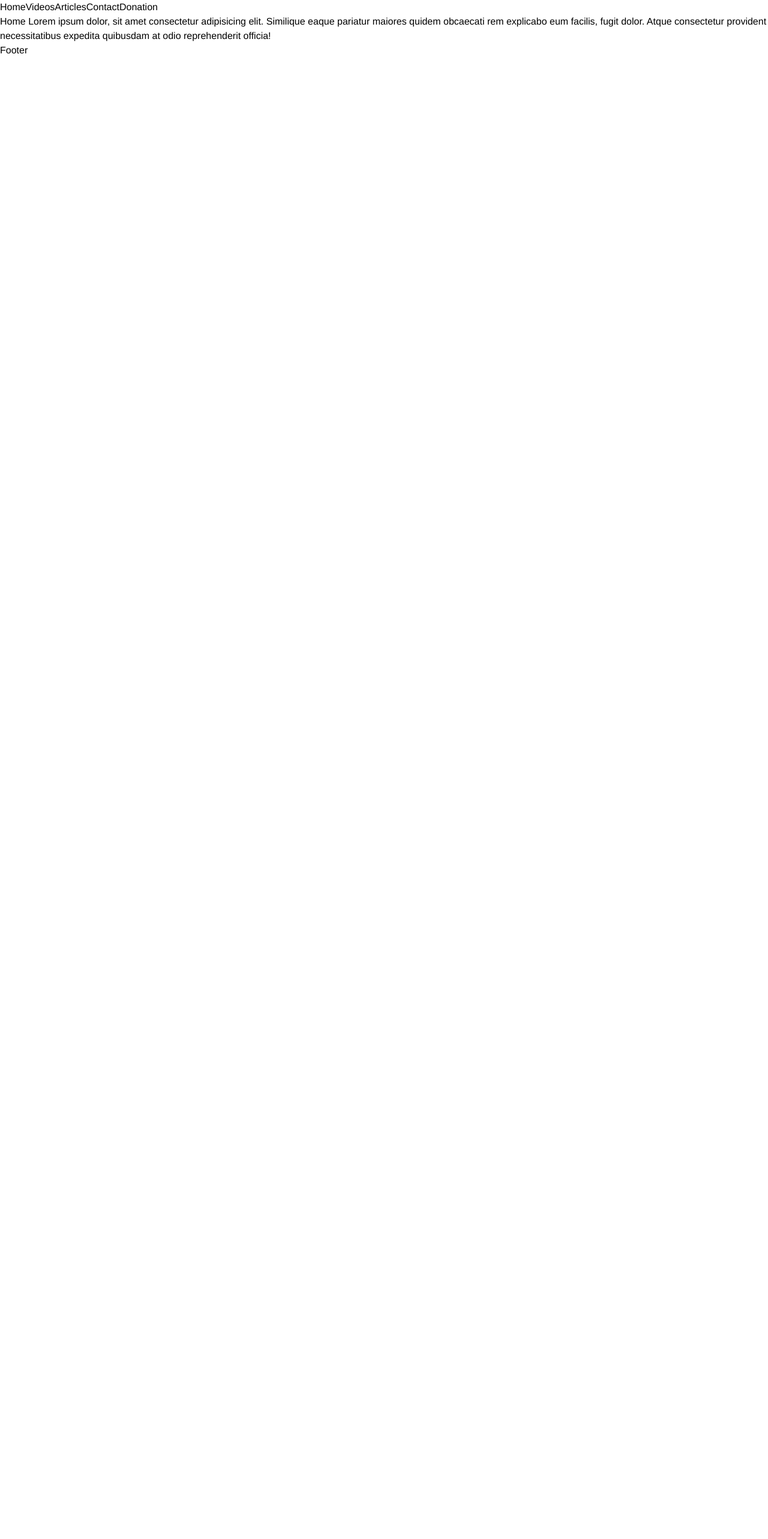
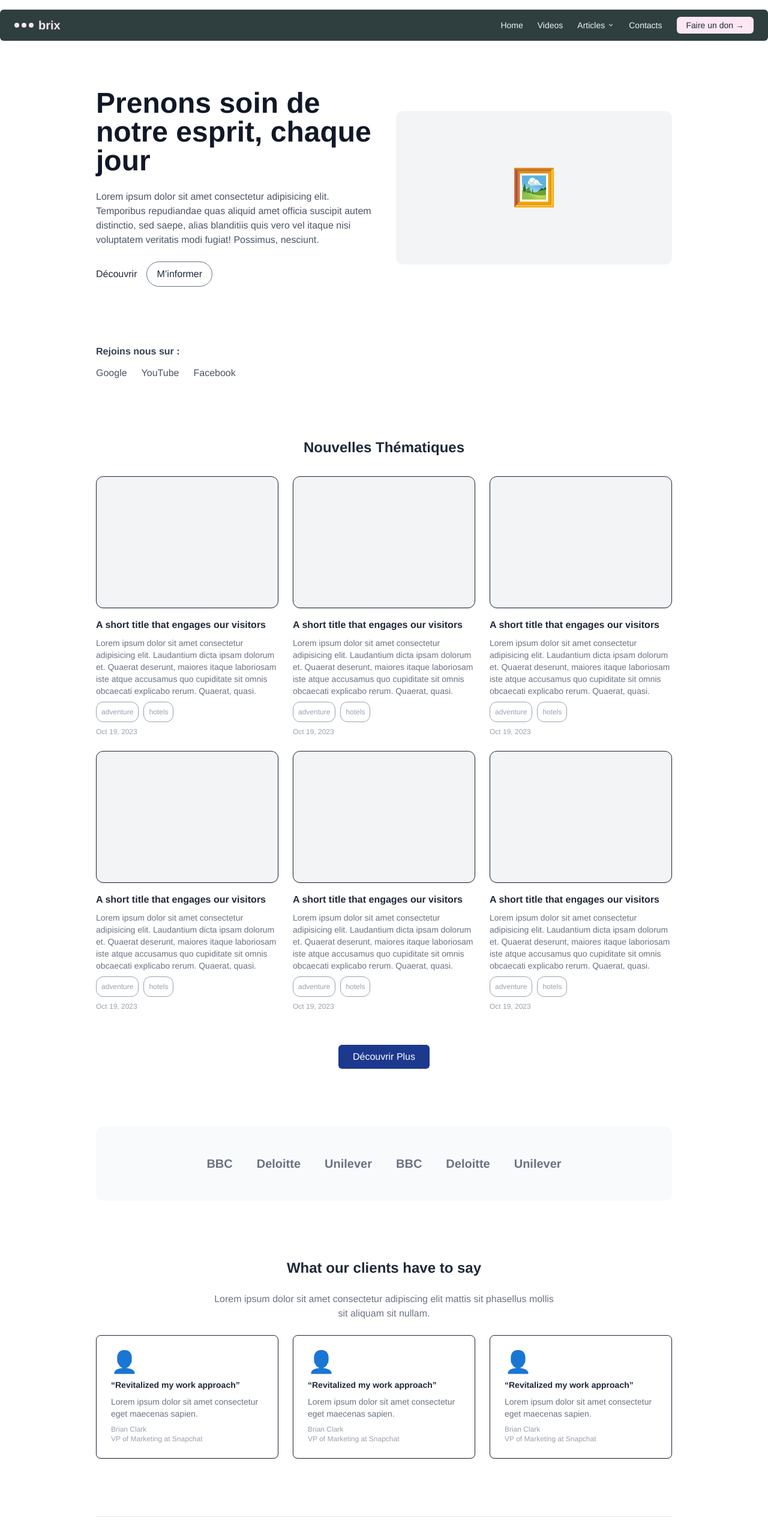
Before and after one commit to phanuel19/laura-blog-frontend, a React (Vite) app: page / in a window 1280 px wide. Shown: the top 2566 px of the page at 60% size. Before the commit the page ends 800 px from the top, so only its background shows below. Built offline with nearby package versions, Linux system fonts and the light colour scheme.

Commit message:
configuration et premiers piliers de la page d'accueil

```diff
--- a/package.json
+++ b/package.json
@@ -13,6 +13,7 @@
     "@tailwindcss/vite": "^4.1.4",
     "react": "^19.0.0",
     "react-dom": "^19.0.0",
+    "react-icons": "^5.5.0",
     "react-router": "^7.5.3",
     "tailwindcss": "^4.1.4"
   },
--- /dev/null
+++ b/src/components/Cards/Videos/VideosCard.jsx
@@ -0,0 +1,26 @@
+import React from "react";
+
+function VideosCard({ key }) {
+  return (
+    <div key={key} className=" text-left">
+      <div className="h-55 bg-gray-100 shadow-sm mb-4 rounded-xl border p-4 " />
+      {/* <p className="text-sm font-medium text-gray-700">Loki Bright</p> */}
+      <h3 className="font-semibold mt-2">
+        A short title that engages our visitors
+      </h3>
+      <p className="text-sm text-gray-500 mt-2 align-justify ">
+        Lorem ipsum dolor sit amet consectetur adipisicing elit. Laudantium
+        dicta ipsam dolorum et. Quaerat deserunt, maiores itaque laboriosam iste
+        atque accusamus quo cupiditate sit omnis obcaecati explicabo rerum.
+        Quaerat, quasi.
+      </p>
+      <div className="flex gap-2 text-xs text-gray-400 mt-2">
+        <span className="rounded-xl border p-2">adventure</span>
+        <span className="rounded-xl border p-2">hotels</span>
+      </div>
+      <p className="text-xs text-gray-400 mt-2">Oct 19, 2023 </p>
+    </div>
+  );
+}
+
+export default VideosCard;
--- /dev/null
+++ b/src/components/global/Footer.jsx
@@ -0,0 +1,63 @@
+import React from "react";
+import {
+  FaFacebookF,
+  FaInstagram,
+  FaLinkedinIn,
+  FaTwitter,
+  FaYoutube,
+} from "react-icons/fa";
+
+function Footer() {
+  return (
+    <footer className="bg-white text-[#6B7280] py-10 px-6 ">
+      <div className="max-w-7xl mx-auto flex flex-col md:flex-row justify-between items-center md:items-start space-y-8 md:space-y-0 md:space-x-16">
+        <div className="flex-1 text-center md:text-left">
+          <div className="flex items-center justify-center md:justify-start space-x-2 mb-2">
+            <div className="flex space-x-1">
+              <div className="w-2 h-2 bg-[#9CA3AF] rounded-full"></div>
+              <div className="w-2 h-2 bg-[#9CA3AF] rounded-full"></div>
+              <div className="w-2 h-2 bg-[#9CA3AF] rounded-full"></div>
+            </div>
+            <span className="text-lg font-semibold text-[#4B5563]">brix</span>
+          </div>
+          <p className="text-sm leading-snug">
+            Lorem ipsum dolor sit amet consectetur <br />
+            adipiscing elit aliquam mauris sed ma
+          </p>
+        </div>
+
+        <div className="flex-1 max-w-md text-center md:text-left">
+          <h4 className="font-semibold text-[#374151] mb-2">
+            Subscribe to our newsletter
+          </h4>
+          <form className="flex items-center border rounded-md overflow-hidden shadow-sm">
+            <input
+              type="email"
+              placeholder="Enter your email address"
+              className="flex-1 px-3 py-2 text-sm focus:outline-none"
+            />
+            <button
+              type="submit"
+              className="bg-[#4B5563] text-white text-sm px-4 py-2"
+            >
+              Subscribe
+            </button>
+          </form>
+        </div>
+
+        <div className="flex-1 text-center md:text-left">
+          <h4 className="font-semibold text-[#374151] mb-2">Follow us</h4>
+          <div className="flex justify-center md:justify-start space-x-3 text-[#9CA3AF] text-lg">
+            <FaFacebookF className="hover:text-[#4B5563] cursor-pointer" />
+            <FaTwitter className="hover:text-[#4B5563] cursor-pointer" />
+            <FaInstagram className="hover:text-[#4B5563] cursor-pointer" />
+            <FaLinkedinIn className="hover:text-[#4B5563] cursor-pointer" />
+            <FaYoutube className="hover:text-[#4B5563] cursor-pointer" />
+          </div>
+        </div>
+      </div>
+    </footer>
+  );
+}
+
+export default Footer;
--- a/src/components/global/navbar.jsx
+++ b/src/components/global/navbar.jsx
@@ -2,13 +2,64 @@ import React from "react";
 
 function Navbar() {
   return (
-    <nav>
-      <a href="/">Home</a>
-      <a href="/videos">Videos</a>
-      <a href="/articles">Articles</a>
-      <a href="/contact">Contact</a>
-      <a href="/donation">Donation</a>
-    </nav>
+    <header className="bg-[#2F3F3F] text-white px-6 py-3 rounded-md max-w-screen-xl mx-auto mt-4 flex items-center justify-between">
+      {/* Logo */}
+      <div className="text-xl font-semibold flex items-center space-x-2">
+        {/* Dot-style logo (simulate with circles) */}
+        <div className="flex space-x-1">
+          <div className="w-2 h-2 bg-pink-100 rounded-full"></div>
+          <div className="w-2 h-2 bg-pink-100 rounded-full"></div>
+          <div className="w-2 h-2 bg-pink-100 rounded-full"></div>
+        </div>
+        <span className="text-pink-100">brix</span>
+      </div>
+
+      {/* Navigation links */}
+      <nav className="flex items-center space-x-6 text-sm text-gray-100">
+        <a href="/" className="hover:underline">
+          Home
+        </a>
+        <a href="/videos" className="hover:underline">
+          Videos
+        </a>
+        <div className="relative group">
+          <button className="hover:underline flex items-center">
+            Articles
+            <svg
+              className="ml-1 w-3 h-3"
+              fill="currentColor"
+              viewBox="0 0 20 20"
+            >
+              <path d="M5.23 7.21a.75.75 0 011.06.02L10 10.94l3.71-3.71a.75.75 0 011.08 1.04l-4.25 4.25a.75.75 0 01-1.06 0L5.21 8.27a.75.75 0 01.02-1.06z" />
+            </svg>
+          </button>
+          {/* Dropdown (can add options later) */}
+          <div className="absolute left-0 mt-1 hidden group-hover:block bg-white text-black shadow-md rounded-md">
+            <a
+              href="/articles/blogs"
+              className="block px-4 py-2 hover:bg-gray-200"
+            >
+              Blogs
+            </a>
+            <a
+              href="/articles/news"
+              className="block px-4 py-2 hover:bg-gray-200"
+            >
+              News
+            </a>
+          </div>
+        </div>
+        <a href="/contact" className="hover:underline">
+          Contacts
+        </a>
+        <a
+          href="/donation"
+          className="bg-pink-100 text-gray-800 px-4 py-1 rounded-md text-sm hover:bg-pink-200 transition"
+        >
+          Faire un don →
+        </a>
+      </nav>
+    </header>
   );
 }
 
--- a/src/pages/Home/Home.jsx
+++ b/src/pages/Home/Home.jsx
@@ -1,13 +1,117 @@
 import React from "react";
+import { useNavigate } from "react-router";
+import VideosCard from "../../components/Cards/Videos/VideosCard";
 
 function Home() {
+  let navigate = useNavigate();
   return (
-    <div>
-      Home Lorem ipsum dolor, sit amet consectetur adipisicing elit. Similique
-      eaque pariatur maiores quidem obcaecati rem explicabo eum facilis, fugit
-      dolor. Atque consectetur provident necessitatibus expedita quibusdam at
-      odio reprehenderit officia!
-    </div>
+    <main className="px-6 md:px-40 py-10 space-y-24 text-gray-800 pt-20">
+      {/* Première section : Intro */}
+      <section className="flex flex-col md:flex-row items-center justify-between gap-10">
+        <div className="md:w-1/2 space-y-6">
+          <h1 className="text-4xl md:text-5xl font-bold text-gray-900">
+            Prenons soin de notre esprit, chaque jour
+          </h1>
+          <p className="text-gray-600">
+            Lorem ipsum dolor sit amet consectetur adipisicing elit. Temporibus
+            repudiandae quas aliquid amet officia suscipit autem distinctio, sed
+            saepe, alias blanditiis quis vero vel itaque nisi voluptatem
+            veritatis modi fugiat! Possimus, nesciunt.
+          </p>
+          <div className="flex gap-4">
+            <button>Découvrir</button>
+            <button className="px-4 py-2 rounded-full border border-gray-500 text-gray-800 cursor-pointer">
+              M’informer
+            </button>
+          </div>
+        </div>
+        <div className="md:w-1/2 bg-gray-100 rounded-xl h-64 flex items-center justify-center">
+          <span className="text-6xl text-gray-400">🖼️</span>
+        </div>
+      </section>
+
+      {/* Réseaux sociaux */}
+      <section className="space-y-3">
+        <h4 className="text-gray-700 font-semibold">Rejoins nous sur :</h4>
+        <div className="flex gap-6 items-center text-gray-600">
+          <span>Google</span>
+          <span>YouTube</span>
+          <span>Facebook</span>
+        </div>
+      </section>
+
+      {/* Nouvelles thématiques */}
+      <section className="space-y-8 text-center">
+        <h2 className="text-2xl font-semibold text-gray-800">
+          Nouvelles Thématiques
+        </h2>
+        <div className="grid grid-cols-1 sm:grid-cols-2 lg:grid-cols-3 gap-6">
+          {[...Array(6)].map((_, i) => (
+            <VideosCard key={i} />
+          ))}
+        </div>
+        <button
+          className="mt-6 px-6 py-2 bg-blue-900 text-white rounded-md hover:bg-blue-800"
+          onClick={() => navigate("/videos")}
+        >
+          Découvrir Plus
+        </button>
+      </section>
+
+      {/* Logos partenaires */}
+      <section className="py-12 bg-gray-50 rounded-xl flex flex-wrap justify-center items-center gap-10">
+        {["BBC", "Deloitte", "Unilever", "BBC", "Deloitte", "Unilever"].map(
+          (partner, idx) => (
+            <span key={idx} className="text-xl font-semibold text-gray-500">
+              {partner}
+            </span>
+          )
+        )}
+      </section>
+
+      {/* Témoignages */}
+      <section className="text-center space-y-6">
+        <h2 className="text-2xl font-bold text-gray-800">
+          What our clients have to say
+        </h2>
+        <p className="text-gray-500 max-w-xl mx-auto">
+          Lorem ipsum dolor sit amet consectetur adipiscing elit mattis sit
+          phasellus mollis sit aliquam sit nullam.
+        </p>
+        <div className="grid md:grid-cols-3 gap-6 mt-6">
+          {[...Array(3)].map((_, i) => (
+            <div
+              key={i}
+              className="bg-white border p-6 rounded-lg text-left shadow-sm"
+            >
+              <div className="text-4xl mb-2">👤</div>
+              <h4 className="font-semibold text-sm">
+                “Revitalized my work approach”
+              </h4>
+              <p className="text-sm text-gray-500 mt-2">
+                Lorem ipsum dolor sit amet consectetur eget maecenas sapien.
+              </p>
+              <p className="text-xs text-gray-400 mt-2">
+                Brian Clark <br />
+                VP of Marketing at Snapchat
+              </p>
+            </div>
+          ))}
+        </div>
+      </section>
+
+      {/* Appel au don */}
+      <section className="text-center py-10 border-t border-gray-200">
+        <h2 className="text-2xl font-semibold text-gray-800">
+          <span className="text-blue-900 font-bold">Soutenez</span> nous !
+          <br />
+          Faites un <span className="font-bold">don</span>
+        </h2>
+        <button className="mt-6 px-6 py-2 bg-black text-white rounded-full hover:bg-gray-800">
+          Faire un Don
+        </button>
+      </section>
+    </main>
   );
 }
 
--- a/src/routes/routes.jsx
+++ b/src/routes/routes.jsx
@@ -7,6 +7,7 @@ import Contact from "../pages/Contact/Contact";
 import Dontation from "../pages/Donation/Donation";
 import Home from "../pages/Home/Home";
 import Videos from "../pages/Videos/Videos";
+import Footer from "../components/global/footer";
 
 const router = createBrowserRouter([
   { path: "/", element: <Home /> },
@@ -25,8 +26,8 @@ const Routes = () => {
         <div className="container__content">
           <RouterProvider router={router} />
         </div>
-        <div className="container__footer">Footer</div>
       </div>
+      <Footer />
     </>
   );
 };
```
Also changed, not shown: 1 other file (tests, documents, lock files or other folders).
